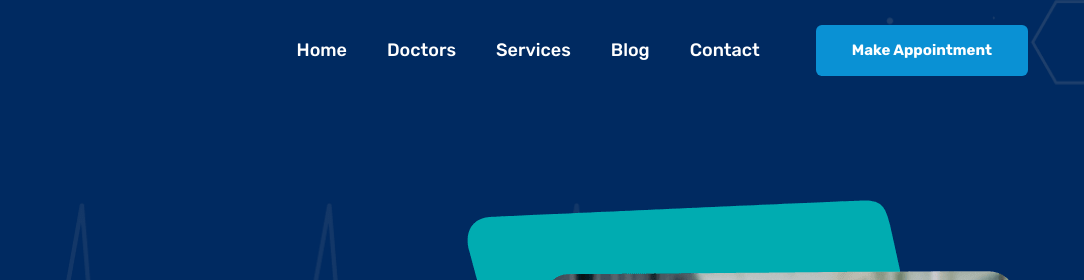
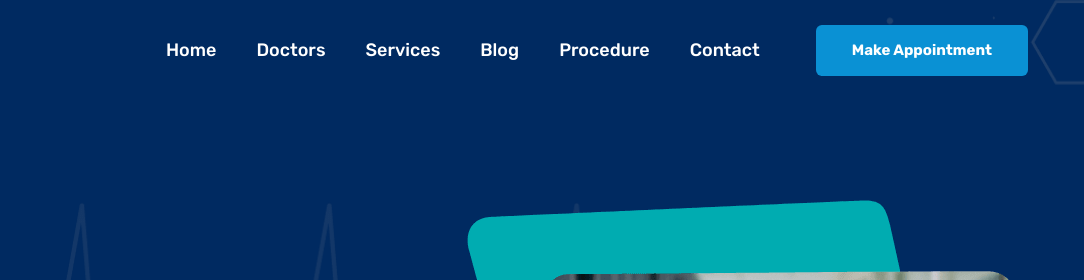
Before and after one commit to 91sttimelucky/Halo, a plain HTML site: page index.html in a window 1280 px wide. Shown: the top 280 px of the page, 196-1280 px from the left. Drawn offline with nearby package versions, Linux system fonts and the light colour scheme.

Commit message:
modified:   index.html

```diff
--- a/index.html
+++ b/index.html
@@ -99,6 +99,9 @@
 
           <li class="navbar-item">
             <a href="./blog.html" class="navbar-link title-md">Blog</a>
+          </li>
+          <li class="navbar-item">
+            <a href="./procedure.html" class="navbar-link title-md">Procedure</a>
           </li>
 
           <li class="navbar-item">
```
